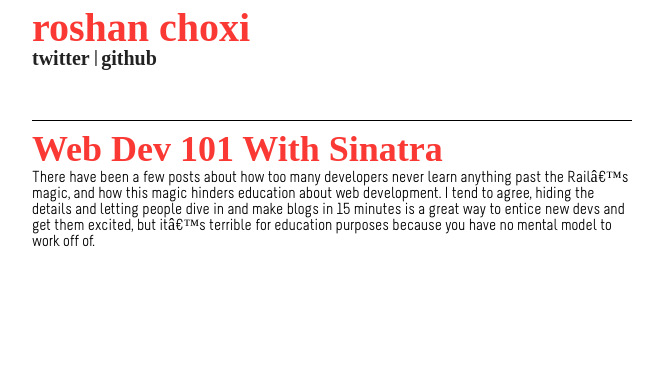
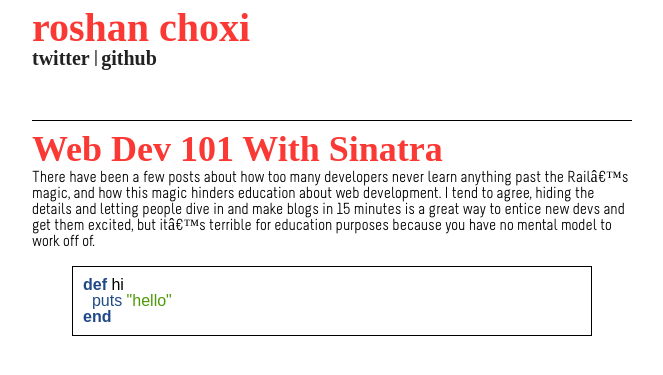
Before and after one commit to choxi/choxi.github.com, a Jekyll site: the page built from index.html, in a window 1280 px wide. Shown: the top 375 px of the page, without its empty margins (308-971 px from the left). Built offline with Jekyll 4.4.1, drawn with Linux system fonts in a browser that asks for light colours; some web fonts are replaced.

Commit message:
code blocks

```diff
--- a/_posts/2011-1-17-web-dev-101-with-sinatra.markdown
+++ b/_posts/2011-1-17-web-dev-101-with-sinatra.markdown
@@ -2,3 +2,9 @@
 ---
 
 There have been a few posts about how too many developers never learn anything past the Rail's magic, and how this magic hinders education about web development. I tend to agree, hiding the details and letting people dive in and make blogs in 15 minutes is a great way to entice new devs and get them excited, but it's terrible for education purposes because you have no mental model to work off of.
+
+{% highlight ruby %}
+def hi
+  puts "hello"
+end
+{% endhighlight %}
--- a/css/main.css
+++ b/css/main.css
@@ -74,6 +74,12 @@
   font-size: 40px;
   text-transform: lowercase; }
 
+pre {
+  font-family: arial;
+  border: 1px solid black;
+  padding: 10px;
+  margin: 10px 0; }
+
 #container {
   width: 600px;
   margin: auto; }
--- a/index.html
+++ b/index.html
@@ -7,7 +7,7 @@
   {% for post in site.posts %}
     <div class="post">
       <li class="title"><a href="{{ post.url}}">{{ post.title }} </a></li>
-      {{ post.content }}
+      {{ post.content | truncatewords: 200 }}
     </div>
   {% endfor %}
 </ul>
```
Also changed, not shown: sass/main.sass (+7 -0 lines), 1 other file.
